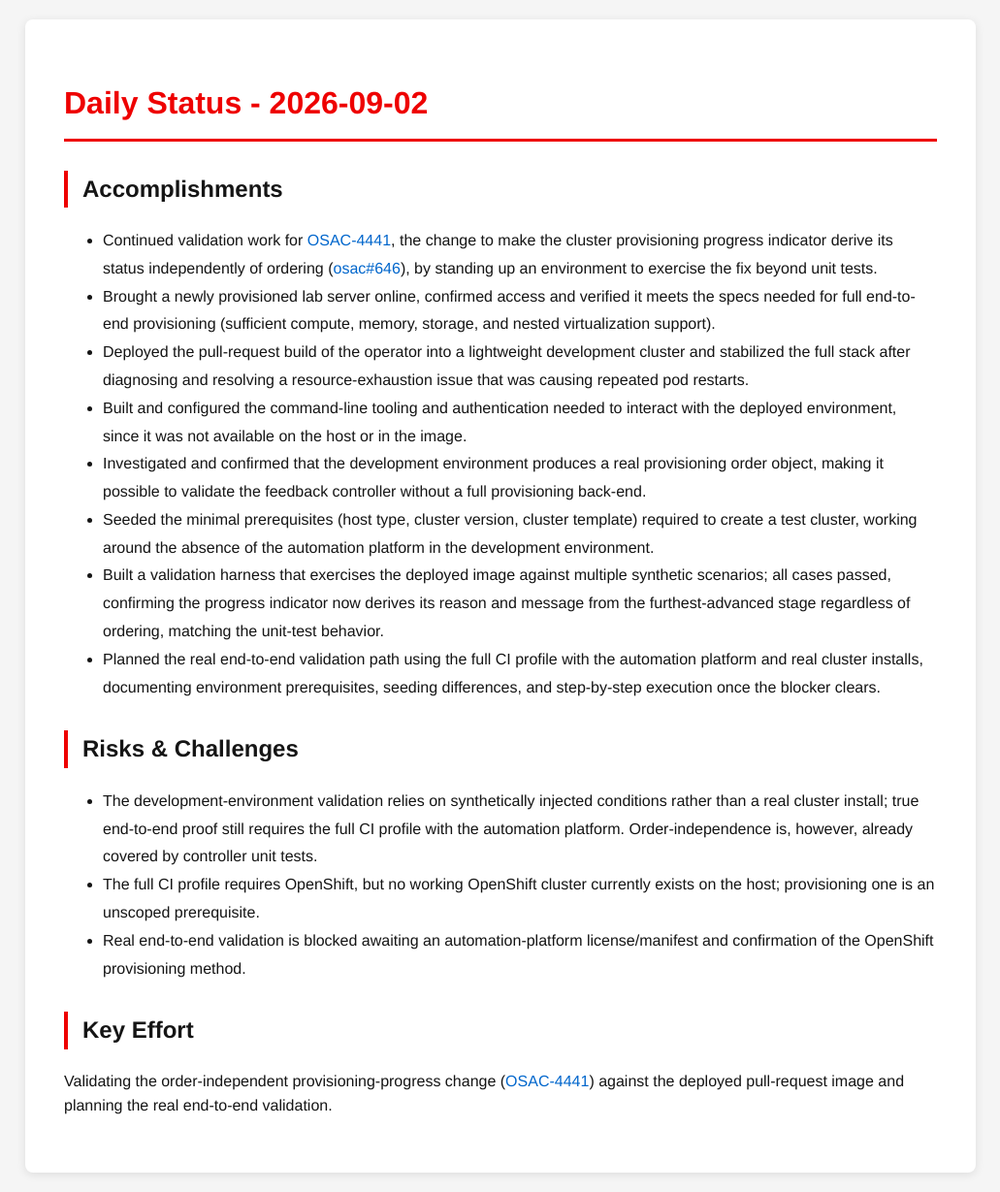
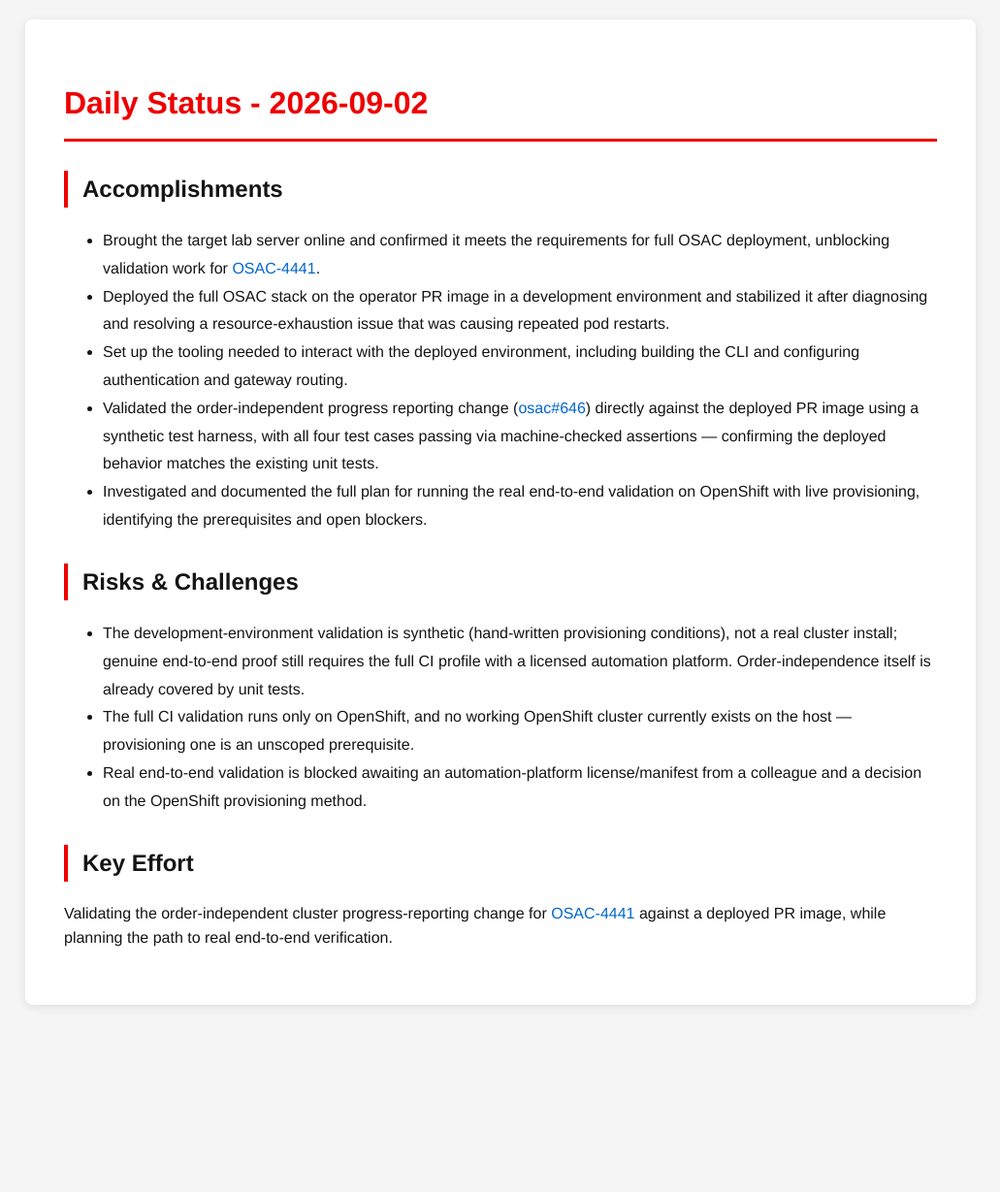
Before and after one commit to tzvatot/daily-status, a Jekyll site: the page built from 2026-09-02.md, in a window 1280 px wide. Shown: the whole page at 97% size, without its empty margins (124-1155 px from the left). Built offline with Jekyll 4.4.1, drawn with Linux system fonts in a browser that asks for light colours; after the commit the page ends 1056 px from its top, so only the background shows below that.

Commit message:
Daily status update - 2026-09-02

```diff
--- a/2026-09-02.md
+++ b/2026-09-02.md
@@ -7,19 +7,16 @@ date: 2026-09-02
 # Daily Status - 2026-09-02
 
 ## Accomplishments
-- Continued validation work for [OSAC-4441](https://redhat.atlassian.net/browse/OSAC-4441), the change to make the cluster provisioning progress indicator derive its status independently of ordering ([osac#646](https://github.com/osac-project/osac/pull/646)), by standing up an environment to exercise the fix beyond unit tests.
-- Brought a newly provisioned lab server online, confirmed access and verified it meets the specs needed for full end-to-end provisioning (sufficient compute, memory, storage, and nested virtualization support).
-- Deployed the pull-request build of the operator into a lightweight development cluster and stabilized the full stack after diagnosing and resolving a resource-exhaustion issue that was causing repeated pod restarts.
-- Built and configured the command-line tooling and authentication needed to interact with the deployed environment, since it was not available on the host or in the image.
-- Investigated and confirmed that the development environment produces a real provisioning order object, making it possible to validate the feedback controller without a full provisioning back-end.
-- Seeded the minimal prerequisites (host type, cluster version, cluster template) required to create a test cluster, working around the absence of the automation platform in the development environment.
-- Built a validation harness that exercises the deployed image against multiple synthetic scenarios; all cases passed, confirming the progress indicator now derives its reason and message from the furthest-advanced stage regardless of ordering, matching the unit-test behavior.
-- Planned the real end-to-end validation path using the full CI profile with the automation platform and real cluster installs, documenting environment prerequisites, seeding differences, and step-by-step execution once the blocker clears.
+- Brought the target lab server online and confirmed it meets the requirements for full OSAC deployment, unblocking validation work for [OSAC-4441](https://redhat.atlassian.net/browse/OSAC-4441).
+- Deployed the full OSAC stack on the operator PR image in a development environment and stabilized it after diagnosing and resolving a resource-exhaustion issue that was causing repeated pod restarts.
+- Set up the tooling needed to interact with the deployed environment, including building the CLI and configuring authentication and gateway routing.
+- Validated the order-independent progress reporting change ([osac#646](https://github.com/osac-project/osac/pull/646)) directly against the deployed PR image using a synthetic test harness, with all four test cases passing via machine-checked assertions — confirming the deployed behavior matches the existing unit tests.
+- Investigated and documented the full plan for running the real end-to-end validation on OpenShift with live provisioning, identifying the prerequisites and open blockers.
 
 ## Risks & Challenges
-- The development-environment validation relies on synthetically injected conditions rather than a real cluster install; true end-to-end proof still requires the full CI profile with the automation platform. Order-independence is, however, already covered by controller unit tests.
-- The full CI profile requires OpenShift, but no working OpenShift cluster currently exists on the host; provisioning one is an unscoped prerequisite.
-- Real end-to-end validation is blocked awaiting an automation-platform license/manifest and confirmation of the OpenShift provisioning method.
+- The development-environment validation is synthetic (hand-written provisioning conditions), not a real cluster install; genuine end-to-end proof still requires the full CI profile with a licensed automation platform. Order-independence itself is already covered by unit tests.
+- The full CI validation runs only on OpenShift, and no working OpenShift cluster currently exists on the host — provisioning one is an unscoped prerequisite.
+- Real end-to-end validation is blocked awaiting an automation-platform license/manifest from a colleague and a decision on the OpenShift provisioning method.
 
 ## Key Effort
-Validating the order-independent provisioning-progress change ([OSAC-4441](https://redhat.atlassian.net/browse/OSAC-4441)) against the deployed pull-request image and planning the real end-to-end validation.
+Validating the order-independent cluster progress-reporting change for [OSAC-4441](https://redhat.atlassian.net/browse/OSAC-4441) against a deployed PR image, while planning the path to real end-to-end verification.
```
